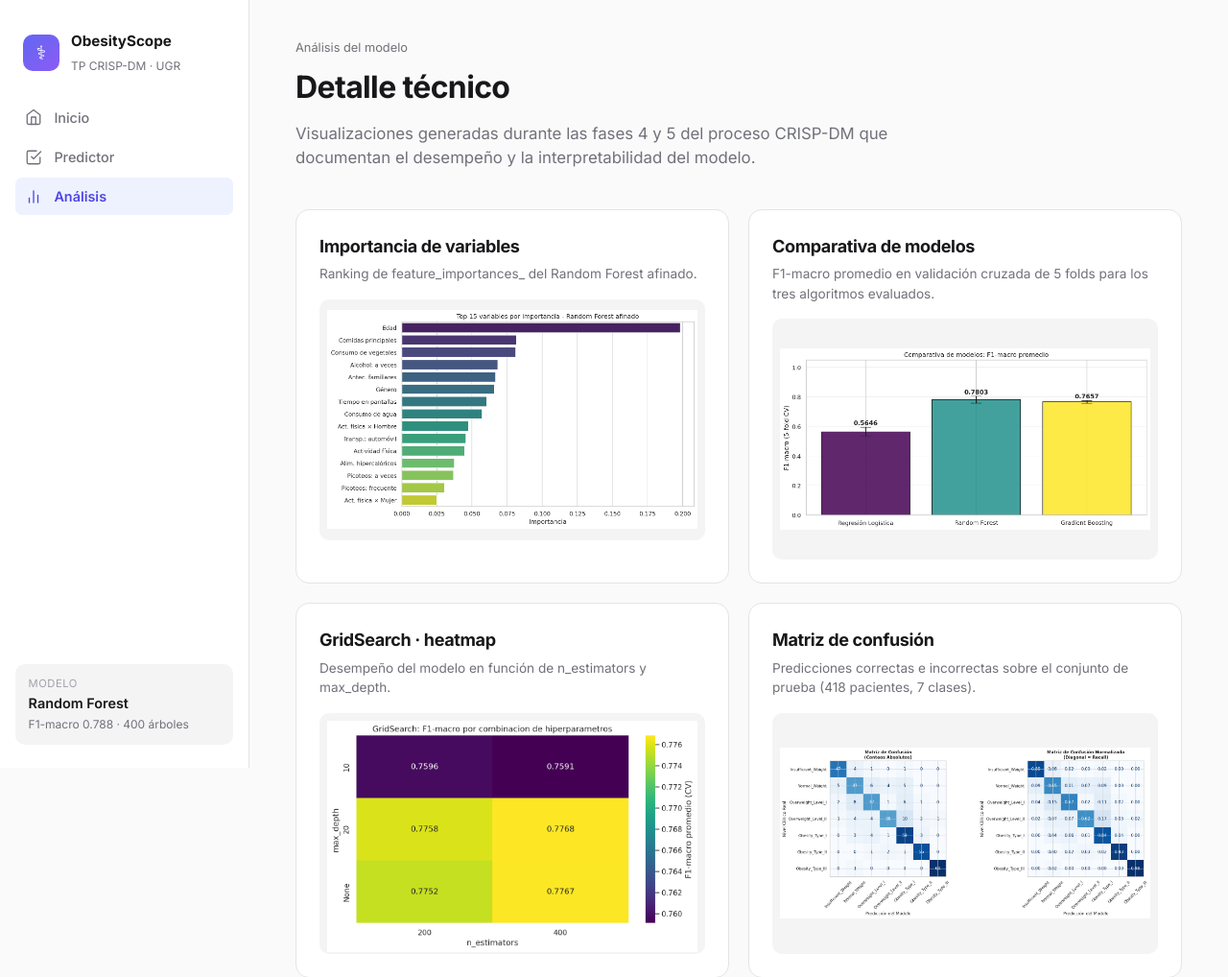
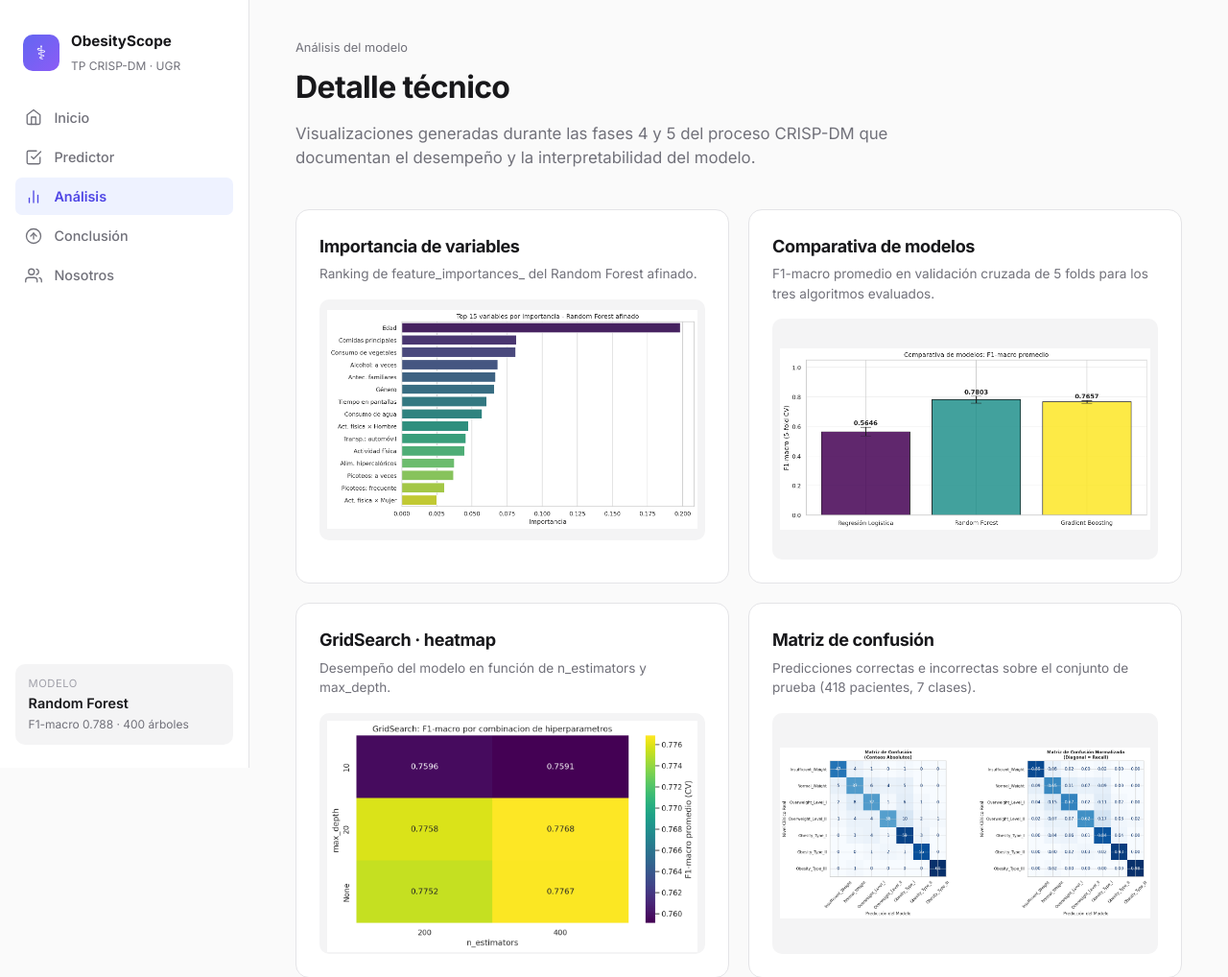
Before and after one commit to DaSilvaCesar/Tp-Ingenieria-Software, a Flask app: page /analisis in a window 1280 px wide. Shown: the top 1018 px of the page at 96% size. Run offline with Flask 3, Linux system fonts and the light colour scheme.

Commit message:
Fix navbar: add Conclusion and Nosotros links to base.html
Co-Authored-By: Claude Sonnet 4.6 <noreply@anthropic.com>

```diff
--- a/app/templates/base.html
+++ b/app/templates/base.html
@@ -43,6 +43,23 @@
                 </svg>
                 <span>Análisis</span>
             </a>
+            <a href="{{ url_for('conclusion') }}" class="nav-item {% if active == 'conclusion' %}active{% endif %}">
+                <svg viewBox="0 0 24 24" fill="none" stroke="currentColor" stroke-linecap="round" stroke-linejoin="round">
+                    <circle cx="12" cy="12" r="10"/>
+                    <polyline points="16 12 12 8 8 12"/>
+                    <line x1="12" y1="16" x2="12" y2="8"/>
+                </svg>
+                <span>Conclusión</span>
+            </a>
+            <a href="{{ url_for('nosotros') }}" class="nav-item {% if active == 'nosotros' %}active{% endif %}">
+                <svg viewBox="0 0 24 24" fill="none" stroke="currentColor" stroke-linecap="round" stroke-linejoin="round">
+                    <path d="M17 21v-2a4 4 0 0 0-4-4H5a4 4 0 0 0-4 4v2"/>
+                    <circle cx="9" cy="7" r="4"/>
+                    <path d="M23 21v-2a4 4 0 0 0-3-3.87"/>
+                    <path d="M16 3.13a4 4 0 0 1 0 7.75"/>
+                </svg>
+                <span>Nosotros</span>
+            </a>
         </nav>
 
         <div class="sidebar-footer">
```
